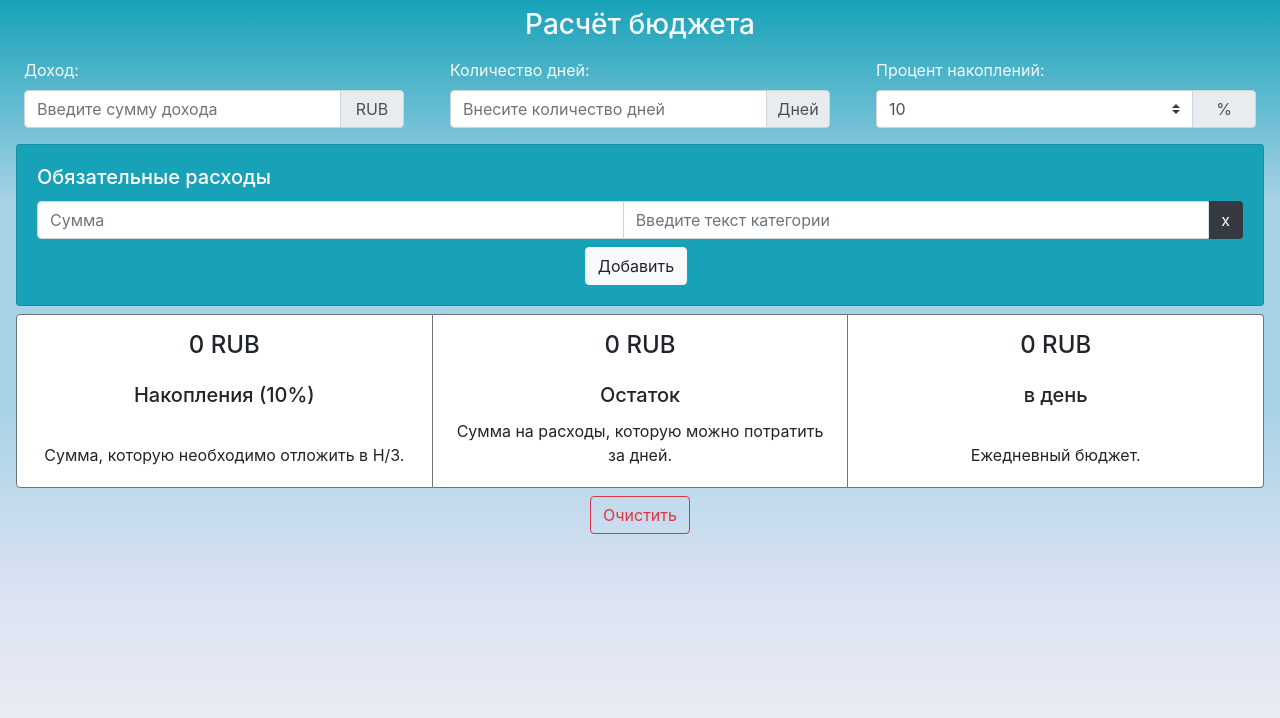
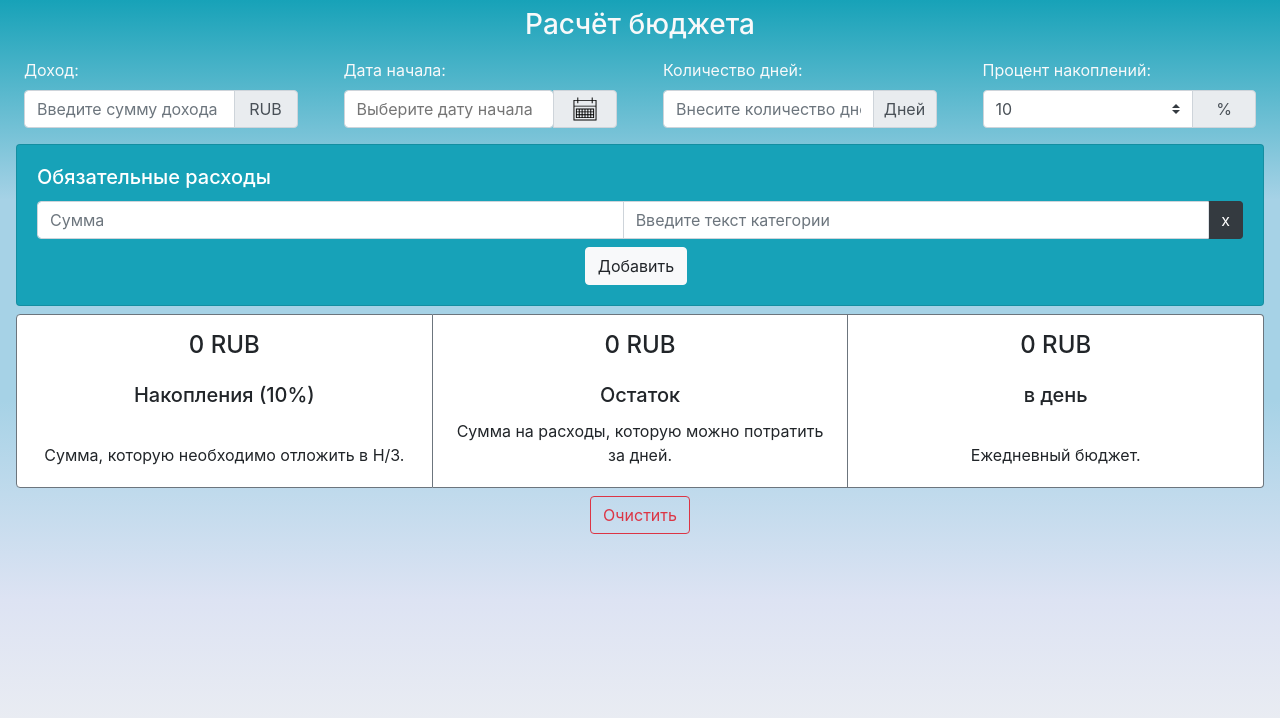
Before and after one commit to okurilo/fin-fast, a React (Create React App) app: page / in a window 1280 px wide. Shown: the top 718 px of the page. Built offline with nearby package versions, Linux system fonts and the light colour scheme.

Commit message:
[ADD] Calendar date picker with localization

```diff
--- a/package.json
+++ b/package.json
@@ -5,7 +5,9 @@
   "homepage": "https://okurilo.github.io/fin-fast",
   "dependencies": {
     "bootstrap": "^4.3.1",
+    "date-fns": "2.0.0-alpha.23",
     "react": "^16.8.5",
+    "react-datepicker": "^2.3.0",
     "react-dom": "^16.8.5",
     "react-scripts": "2.1.8"
   },
--- a/src/App.css
+++ b/src/App.css
@@ -32,24 +32,24 @@
   }
 }
 
-.calendar {
+.calendar img {
   width: 1.5rem;
   height: 1.5rem;
-  color: blue;
-  display: inline-block;
 }
-.DayPickerInput {
-  /* display: flex;
+.calendar .react-datepicker__input-container,
+.calendar .react-datepicker-wrapper {
+  position: relative;
+  -webkit-flex: 1 1 auto;
+  flex: 1 1 auto;
+  width: 1%;
+  margin-bottom: 0;
+
+}
+.calendar .react-datepicker__input-container {
   width: 100%;
-  position: relative;
-  -webkit-flex: 1 1 auto; */
-  flex: 1 1 auto;
-  /* width: 1%; */
-  margin-bottom: 0;
 }
-.DayPickerInput input {
-  /* display: flex; */
-  /* flex: 1 1 auto; */
+.calendar input {
+  display: block;
   width: 100%;
   height: calc(1.5em + .75rem + 2px);
   padding: .375rem .75rem;
--- a/src/components/Budget.js
+++ b/src/components/Budget.js
@@ -13,6 +13,7 @@ class Budget extends Component {
     this.state = {
       isLoaded: true,
       income: "",
+      startDay: null,
       days: "",
       percentStorage: 10,
       costs: [ new Cost(new Date().getTime()) ],
@@ -27,7 +28,9 @@ class Budget extends Component {
     const cachedHits = localStorage.getItem("finData");
     // console.log(cachedHits);
     if (cachedHits) {
-      this.setState( JSON.parse(cachedHits) );
+      let parsed = JSON.parse(cachedHits);
+      parsed.startDay = parsed.startDay ? new Date(parsed.startDay) : null;
+      this.setState( parsed );
     } else {
         this.setState({isLoaded: false});
         setTimeout(() => {
@@ -85,6 +88,7 @@ class Budget extends Component {
             isLoaded &&
             <Income
              income={this.state.income}
+             startDay={this.state.startDay}
              days={this.state.days}
              percentStorage={this.state.percentStorage}
              writeToState={this._writeToState} />
--- a/src/components/Income.js
+++ b/src/components/Income.js
@@ -1,5 +1,12 @@
 import React, { Component } from 'react';
 
+import DatePicker from "react-datepicker";
+import "react-datepicker/dist/react-datepicker.css";
+import ru from 'date-fns/locale/ru';
+import calendar from '../img/calendar.svg';
+
+
+// window.ru = ru;
 export default class Income extends Component {
   handleChangeIncome = (event) => {
     let value = parseInt( event.target.value, 10 ) || '';
@@ -19,9 +26,17 @@ export default class Income extends Component {
     // value = value || 0;
     this.props.writeToState({field: "percentStorage", value: value});
   }
+  handleStartDaySelect = (value) => {
+    value = value || null;
+    console.log(value);
+    // event.target.value = +event.target.value;
+    // value = value || 0;
+    this.props.writeToState({field: "startDay", value: value});
+  }
   render() {
     const {
       income,
+      startDay,
       days,
       percentStorage
     } = this.props;
@@ -39,6 +54,23 @@ export default class Income extends Component {
                  value={income}/>
                 <div className="input-group-append">
                   <span style={{width: "4rem"}} className="input-group-text justify-content-center">RUB</span>
+                </div>
+              </div>
+            </div>
+            <div className="col-md m-2" >
+              <label className="text-light" htmlFor="days">Дата начала:</label>
+              <div className="calendar input-group">
+                <DatePicker
+                 selected={startDay}
+                 onChange={this.handleStartDaySelect}
+                 dateFormat="d MMMM yyyy"
+                 placeholderText="Выберите дату начала"
+                 locale={ru} />
+                <div className="input-group-append">
+                  {/* <span style={{width: "4rem"}} className="input-group-text justify-content-center">Дней</span> */}
+                  <span style={{width: "4rem"}} className="input-group-text justify-content-center">
+                    <img src={calendar} className="" alt="Календарь" />
+                  </span>
                 </div>
               </div>
             </div>
--- a/src/model/AppInitialState.js
+++ b/src/model/AppInitialState.js
@@ -2,8 +2,9 @@ import Cost from "./Cost";
 
 export default class AppInitialState {
     constructor( ) {
-        this.income = "";
-        this.days = "";
+        this.income = 0;
+        this.startDay = null;
+        this.days = 0;
         this.percentStorage = 10;
         this.costs = [ new Cost(new Date().getTime()) ];
         this.total = {
```
Also changed, not shown: 1 other file (tests, documents, lock files or other folders).
